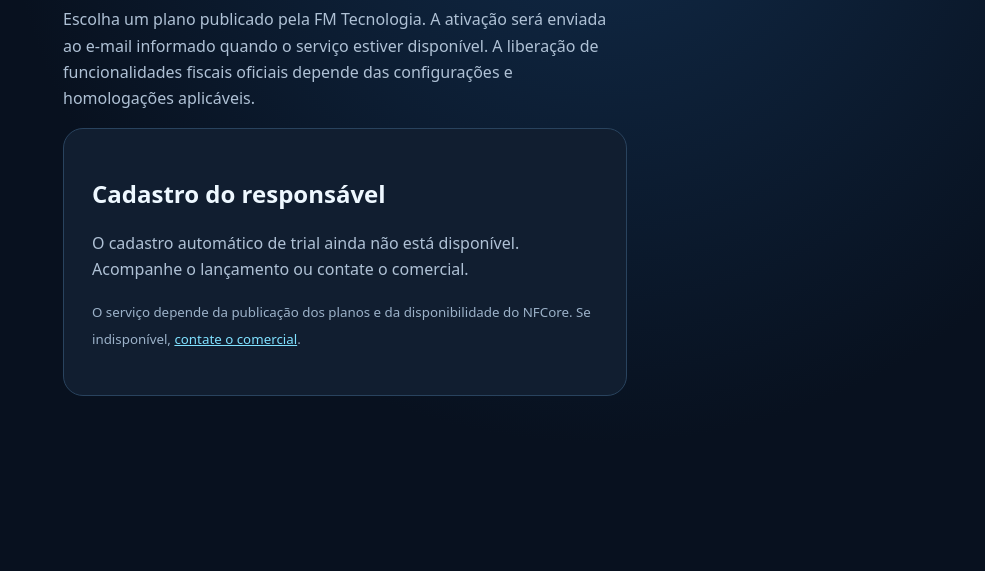
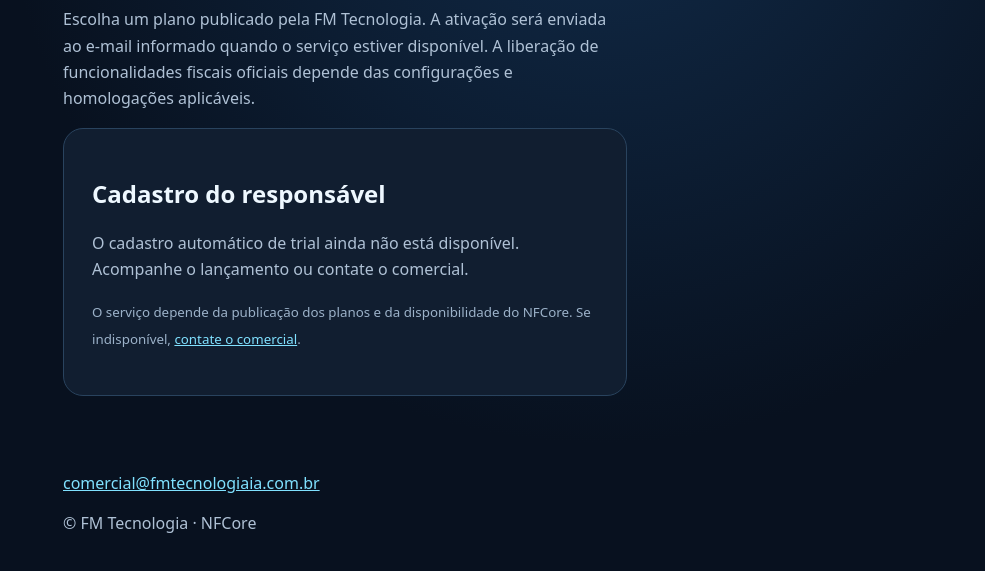
Before and after one commit to faabio3131/fm-site-novo, a website: page src/nfcore-trial.html in a window 1280 px wide. Shown: the part 205-776 px from the top of the page, without its empty margins (295-1280 px from the left). Drawn offline with Linux system fonts and the light colour scheme; no server answers.

Commit message:
fix(site): corporate contact footer on NFCore trial page

```diff
--- a/src/nfcore-trial.html
+++ b/src/nfcore-trial.html
@@ -40,6 +40,7 @@
 <p><small>O serviço depende da publicação dos planos e da disponibilidade do NFCore. Se indisponível, <a href="mailto:comercial@fmtecnologiaia.com.br">contate o comercial</a>.</small></p>
 </section>
 </main>
+<footer class="foot"><div style="max-width:620px;margin:2rem auto;padding:0 28px"><a href="mailto:comercial@fmtecnologiaia.com.br">comercial@fmtecnologiaia.com.br</a><p>© FM Tecnologia · NFCore</p></div></footer>
 <script>
 (() => {
   'use strict';
```
